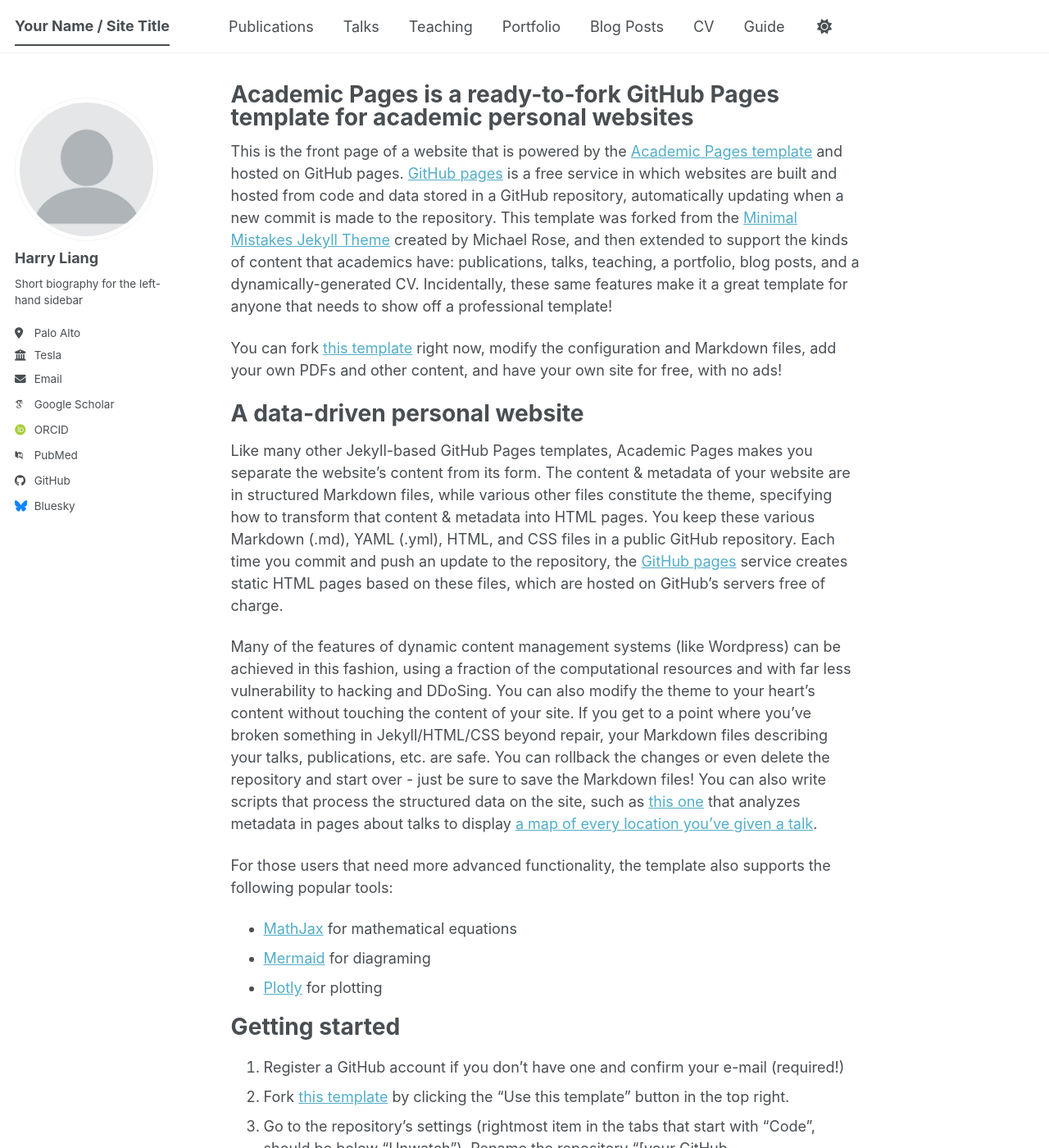
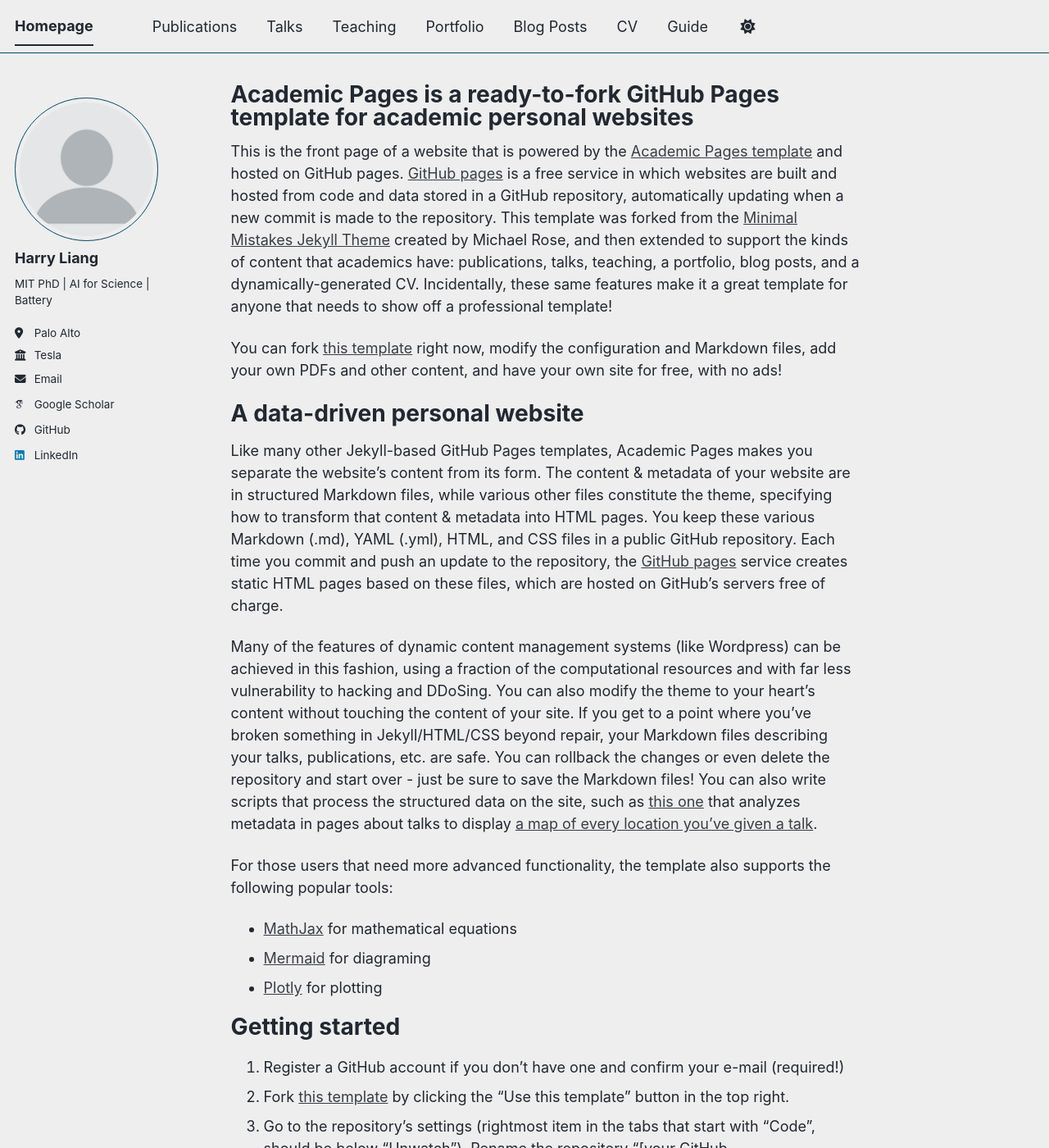
Before and after one commit to HarryQL/HarryQL.github.io, a Jekyll site: the page built from _pages/about.md, in a window 1280 px wide and 1400 px high. Shown: the whole window at 82% size. Built offline with Jekyll 4.4.1, drawn with Linux system fonts in a browser that asks for light colours; some web fonts are replaced; a script bundle is joined from its source files by our own code; library files that are not in the unit come from our copies; some of the changed lines change nothing that is shown.

Commit message:
Update _config.yml

```diff
--- a/_config.yml
+++ b/_config.yml
@@ -8,8 +8,9 @@
 
 # Basic Site Settings
 locale                   : "en-US"
-site_theme               : "default" # The available themes options are "default", "air", "sunrise", "mint", "dirt" and "contrast"
-title                    : "Your Name / Site Title"
+site_theme               : "air" # The available themes options are "default", "air", "sunrise", "mint", "dirt" and "contrast"
+title                    : "Homepage"
+
 title_separator          : "-"
 name                     : &name "Your Name"
 description              : &description "Your Name's academic portfolio"   # Update this with a general description of your site, this is the default if not overridden by a page
@@ -26,7 +27,7 @@ author:
   avatar           : "profile.png"
   name             : "Harry Liang"
   pronouns         : # example: "she/her"
-  bio              : "Short biography for the left-hand sidebar"
+  bio              : "MIT PhD | AI for Science | Battery"
   location         : "Palo Alto"
   employer         : "Tesla"
   uri              : # URL
@@ -35,13 +36,13 @@ author:
   # Academic websites
   academia         : # URL
   arxiv            : # URL - Update with the correct link to your profile
-  googlescholar    : "https://scholar.google.com/citations?user=PS_CX0AAAAAJ"
+  googlescholar    : "https://scholar.google.com/citations?user=2YxGF1kAAAAJ&hl=en"
   inspire-hep      : # URL
   impactstory      : # URL
-  orcid            : "https://orcid.org/yourorcidurl"
+  orcid            : # URL
   semantic         : # URL
   ssrn             : # URL
-  pubmed           : "https://www.ncbi.nlm.nih.gov/pubmed/?term=john+snow"
+  pubmed           : # URL
   researchgate     : # URL
   scopus           : # URL
   zotero           : # URL
@@ -51,13 +52,13 @@ author:
   bitbucket        : # Username - Update with your username on the site
   codepen          : # Username
   dribbble         : # Username
-  github           : "academicpages"
+  github           : "HarryQL"
   kaggle           : # Username
   stackoverflow    : # User number or user number and name (i.e., use "1" or "1/jeff-atwood")
 
   # Social media
   artstation       : # Username
-  bluesky          : "bsky.app" # Replace this with you Bluesky username
+  bluesky          : # Username
   facebook         : # Username
   flickr           : # Username
   foursquare       : # Username
@@ -66,7 +67,7 @@ author:
   keybase          : # Username
   instagram        : # Username
   lastfm           : # Username
-  linkedin         : # Username
+  linkedin         : "hqliang"
   mastodon         : # URL
   medium           : # URL
   pinterest        : # Username
```
